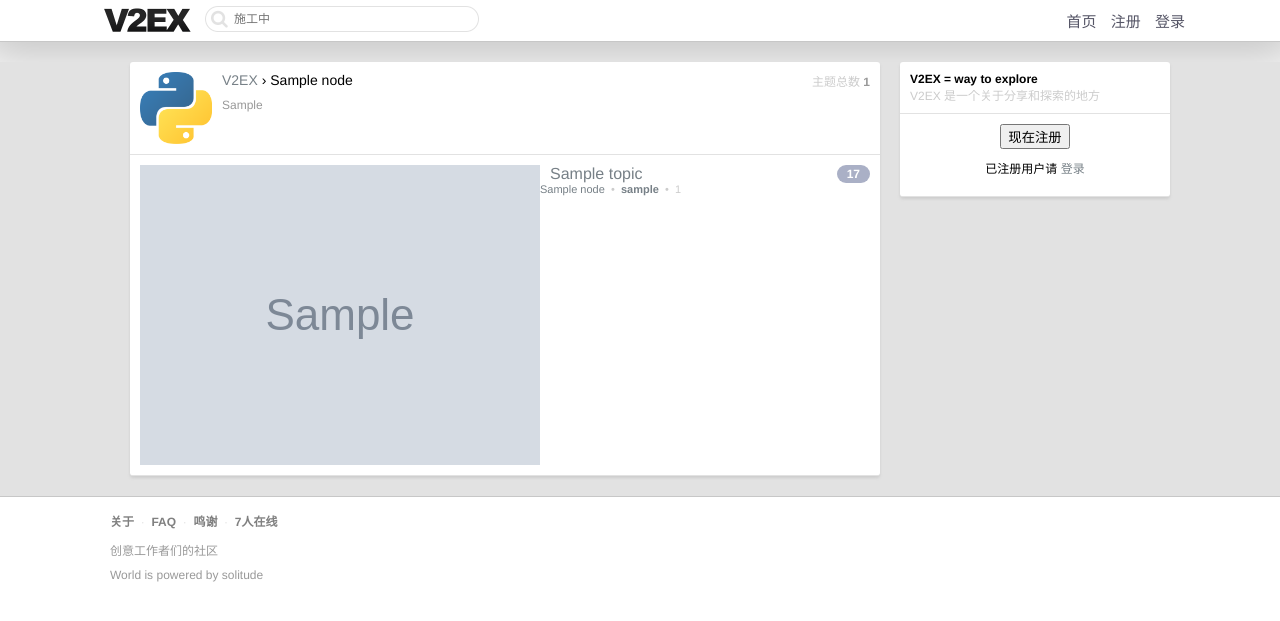
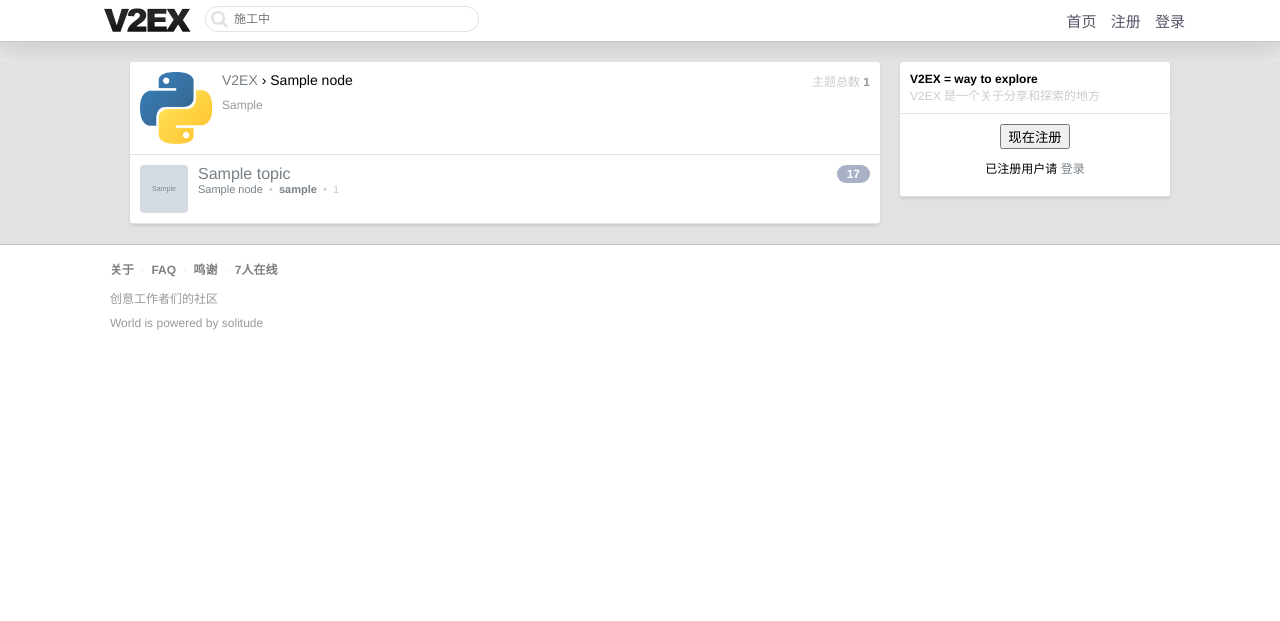
Before and after one commit to windclear/bbs, a Flask app: page /node/1 in a window 1280 px wide. Shown: the top 621 px of the page. Run offline with Flask 2, Linux system fonts and the light colour scheme; tables that the repository leaves empty hold one stand-in row (values such as "Sample post"); grey boxes marked "Sample" are stand-in pictures.

Commit message:
修复回复计数为0导致问题, node页面的头像大小问题

```diff
--- a/templates/node/show.html
+++ b/templates/node/show.html
@@ -24,7 +24,7 @@
         <div class="bbs-node-topic-list">
             {% for t in node.topics %}
             <div class="bbs-node-topic-cell bbs-line-top clearfix">
-                <img class="bbs-user-avatar-big wi-left" src="{{ t.user.avatar }}" alt="" />
+                <img class="bbs-user-avatar-middle wi-left" src="{{ t.user.avatar }}" alt="" />
                 <a class="bbs-node-topic-cell-count wi-right" href="#">
                     17
                 </a>
--- a/templates/topic/show.html
+++ b/templates/topic/show.html
@@ -26,7 +26,7 @@
             {{ topic.content }}
         </div>
     </div>
-    {% if topic.comments %}
+    {% if topic.comments.count() > 0 %}
     <div class="bbs-box bbs-margin-top">
         <div class="bbs-color-gray bbs-cell">
             {{ topic.comments.count() }}回复 &nbsp;|&nbsp; 直到{{ topic.comments[-1].created_time }}
```
